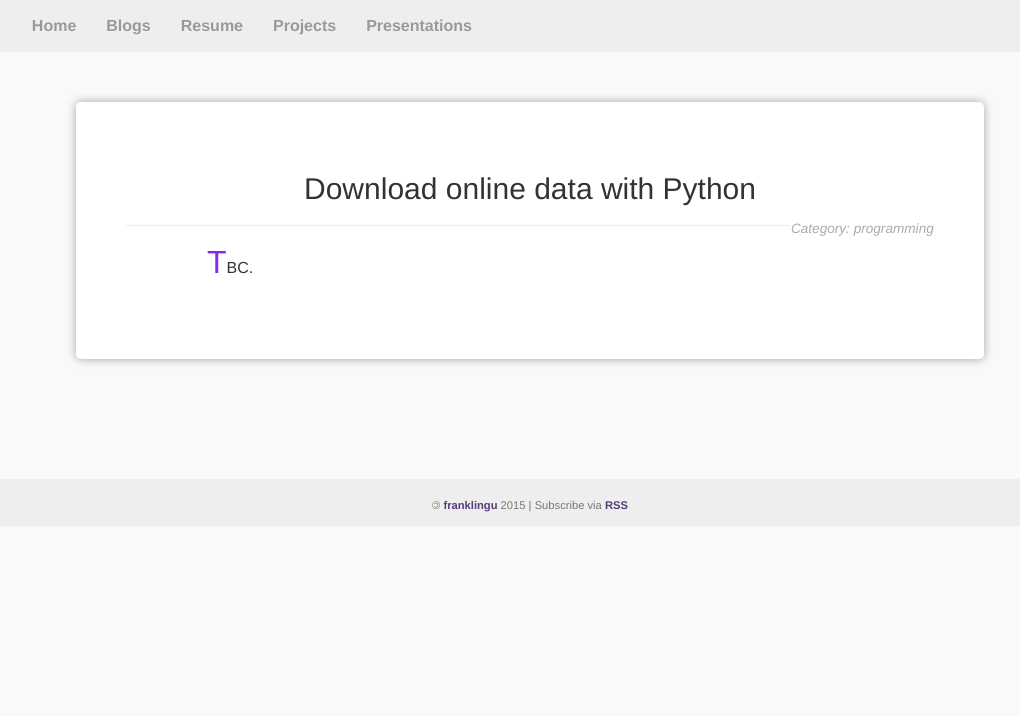
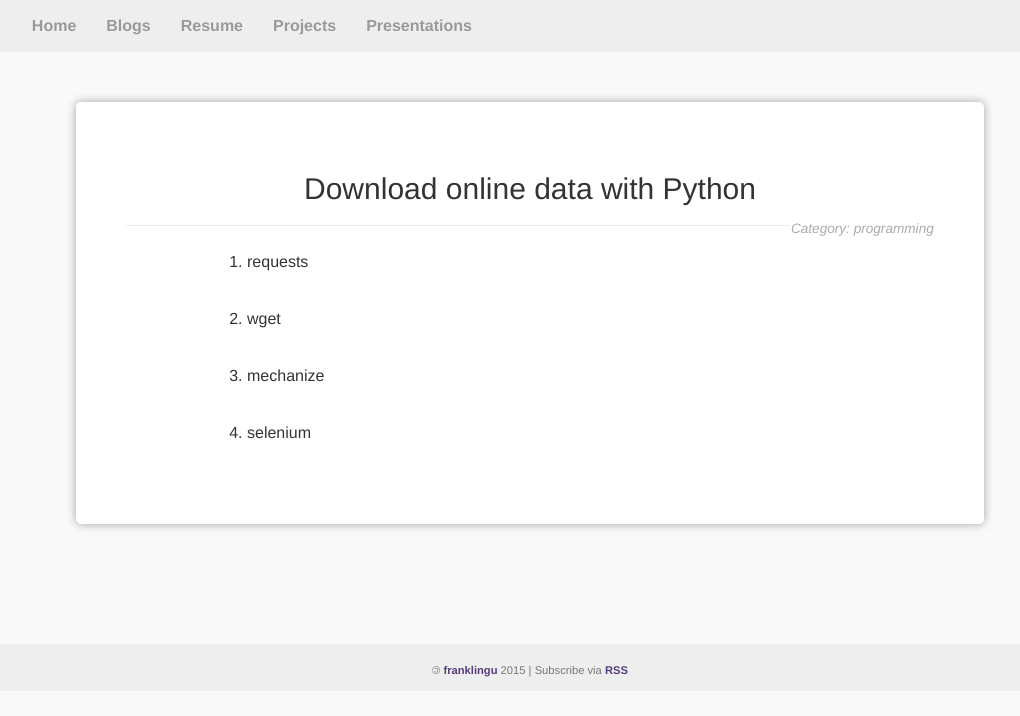
Before and after one commit to franklingu/franklingu.github.io, a Jekyll site: the page built from _posts/2016-06-20-download-online-data-with-python.markdown, in a window 1280 px wide. Shown: the top 716 px of the page, without its empty margins (110-1130 px from the left). Built offline with Jekyll 4.4.1, drawn with Linux system fonts in a browser that asks for light colours; nearby versions of some CDN libraries; comment, search, counter and statistics services are not loaded.

Commit message:
add simple outline to download online data with py

```diff
--- a/_posts/2016-06-20-download-online-data-with-python.markdown
+++ b/_posts/2016-06-20-download-online-data-with-python.markdown
@@ -6,4 +6,10 @@ tag: Python
 meta_desc: Download data with Python, via requests or selenium.
 ---
 
-TBC.
+1. requests
+
+2. wget
+
+3. mechanize
+
+4. selenium
```
